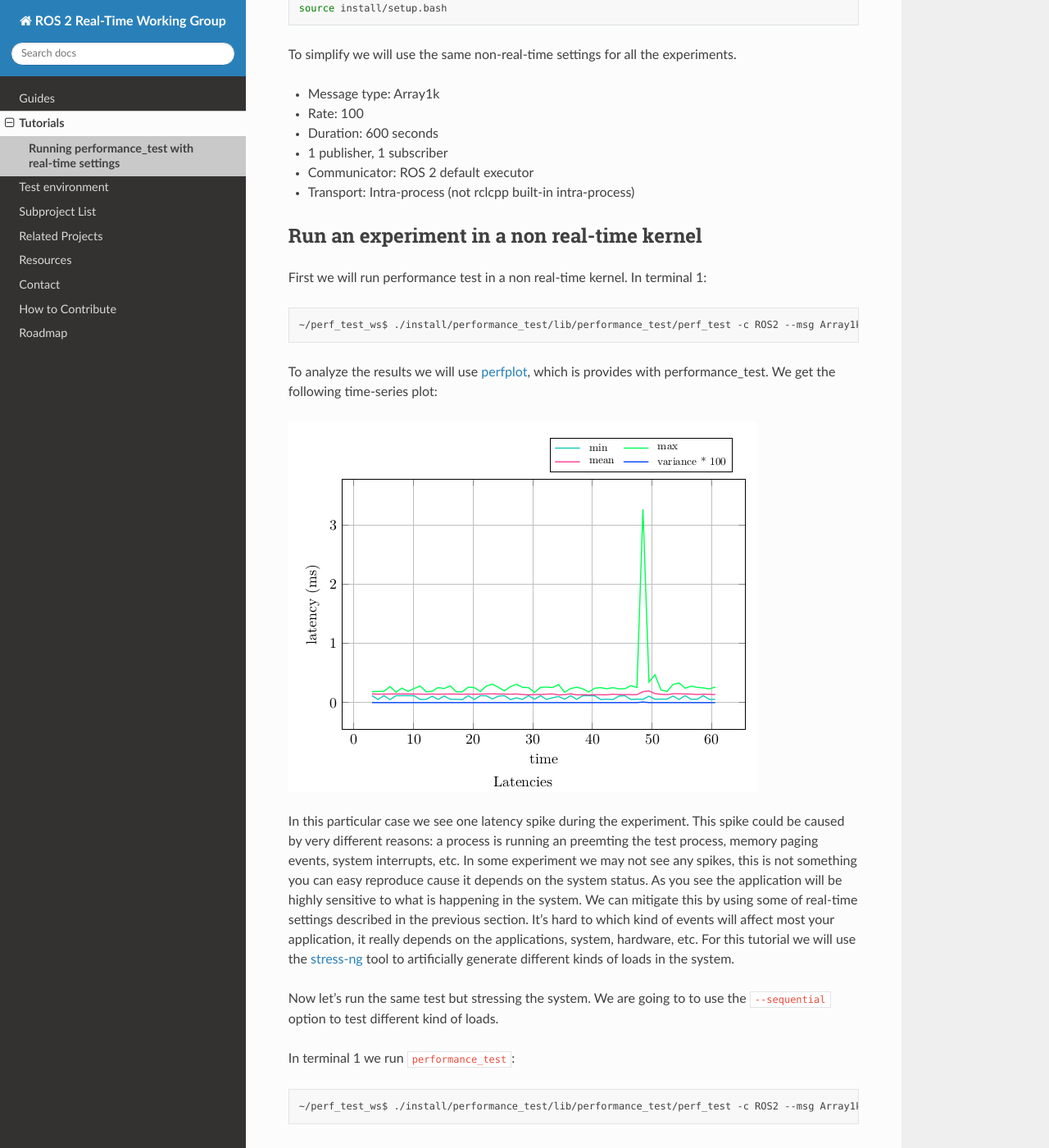
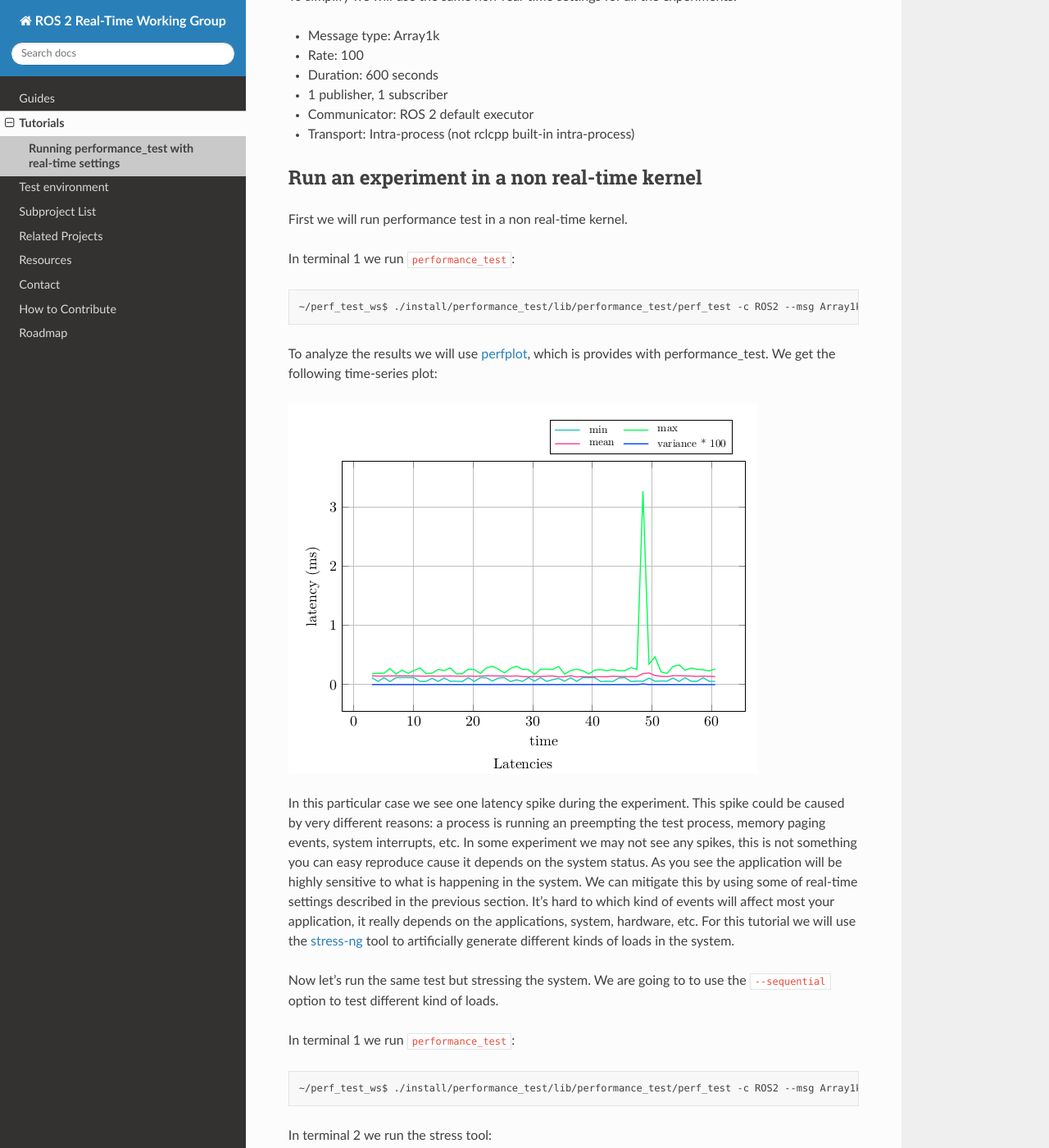
Before and after one commit to ros-realtime/rtwg_documentation, a Sphinx documentation site: the page built from source/Tutorials/Run-performance_test-with-real-time-settings.md, in a window 1280 px wide and 1400 px high, scrolled down 1730 px. Shown: the whole window at 82% size. Built offline with Sphinx 7.4.7 and the Read the Docs theme 2.0.0, drawn with Linux system fonts in a browser that asks for light colours; some of the changed text lies outside the part shown.

Commit message:
Update tutorial
Signed-off-by: Carlos <carlos.sanvicente@apex.ai>

````diff
--- a/source/Tutorials/Run-performance_test-with-real-time-settings.md
+++ b/source/Tutorials/Run-performance_test-with-real-time-settings.md
@@ -42,11 +38,17 @@
 
 - Ubuntu 20.04 with vanilla and real-time kernel
   - vanilla kernel: `Linux ubuntu 5.4.0-1028-raspi `
-  - real-time kernel: `Linux ubuntu 5.4.86-rt48`
-- ROS 2 Foxy
-- Fast-RTPS
+  - real-time kernel: `Linux ubuntu 5.4.114-rt57`
+- ROS 2 Rolling
+- Cyclone DDS
 
 See this guide (TODO ADD LINK) to see how to configure the system. If you want to compare the real-time and non-real time kernel you could create two different images or change the kernel in `/boot` and reboot (TODO: add link). It should be possible to run the same experiments in other platforms and with other settings. However, the results may be different than the ones shown in this tutorial.
+
+
+
+> **__NOTE__**: You may have to enable swap memory to build `performance_test`
+
+
 
 Before running the experiments we will create a directory to store the results and we will source the workspace.
 
@@ -67,19 +69,21 @@
 
 ## Run an experiment in a non real-time kernel
 
-First we will run performance test in a non real-time kernel.  In terminal 1:
+First we will run performance test in a non real-time kernel.
+
+In terminal 1 we run `performance_test`:
 
 ```bash
 ~/perf_test_ws$ ./install/performance_test/lib/performance_test/perf_test -c ROS2 --msg Array1k --rate 100 --max_runtime 60 --ignore 2 --disable_logging  --logfile experiment/log
 ```
 
-To analyze the results we will use [perfplot](https://gitlab.com/ApexAI/performance_test/-/tree/rolling#usage), which is provides with performance_test. We get the following time-series plot:
+To analyze the results we will use [perfplot](https://gitlab.com/ApexAI/performance_test#plot-results), which is provides with performance_test. We get the following time-series plot:
 
 ![](./images/vanilla_nort_idle.png)
 
 
 
-In this particular case we see one latency spike during the experiment. This spike could be caused by very different reasons: a process is running an preemting the test process, memory paging events, system interrupts, etc. In some experiment we may not see any spikes, this is not something you can easy reproduce cause it depends on the system status. As you see the application will be highly sensitive to what is happening in the system. We can mitigate this by using some of real-time settings described in the previous section. It's hard to which kind of events will affect most your application, it really depends on the applications, system, hardware, etc. For this tutorial we will use the  [stress-ng](https://manpages.ubuntu.com/manpages/artful/man1/stress-ng.1.html) tool to artificially generate different kinds of loads in the system.
+In this particular case we see one latency spike during the experiment. This spike could be caused by very different reasons: a process is running an preempting the test process, memory paging events, system interrupts, etc. In some experiment we may not see any spikes, this is not something you can easy reproduce cause it depends on the system status. As you see the application will be highly sensitive to what is happening in the system. We can mitigate this by using some of real-time settings described in the previous section. It's hard to which kind of events will affect most your application, it really depends on the applications, system, hardware, etc. For this tutorial we will use the  [stress-ng](https://manpages.ubuntu.com/manpages/artful/man1/stress-ng.1.html) tool to artificially generate different kinds of loads in the system.
 
 Now let's run the same test but stressing the system.  We are going to to use the `--sequential` option to test different kind of loads.
 
@@ -101,7 +105,7 @@
 
 ![](./images/vanilla_nort_stress.png)
 
-We can repeat the experiment using the real-time time performance_test settings. We will set the process priority to 80. You can verify that the process priority is successfully set by using [htop](https://man7.org/linux/man-pages/man1/htop.1.html).
+We can repeat the experiment using the real-time time `performance_test` settings. We will set the process priority to 80. You can verify that the process priority is successfully set by using [htop](https://man7.org/linux/man-pages/man1/htop.1.html).
 
 In terminal 1:
 
````
Also changed, not shown: other parts of source/Tutorials/Run-performance_test-with-real-time-settings.md (+2 -6 lines).
